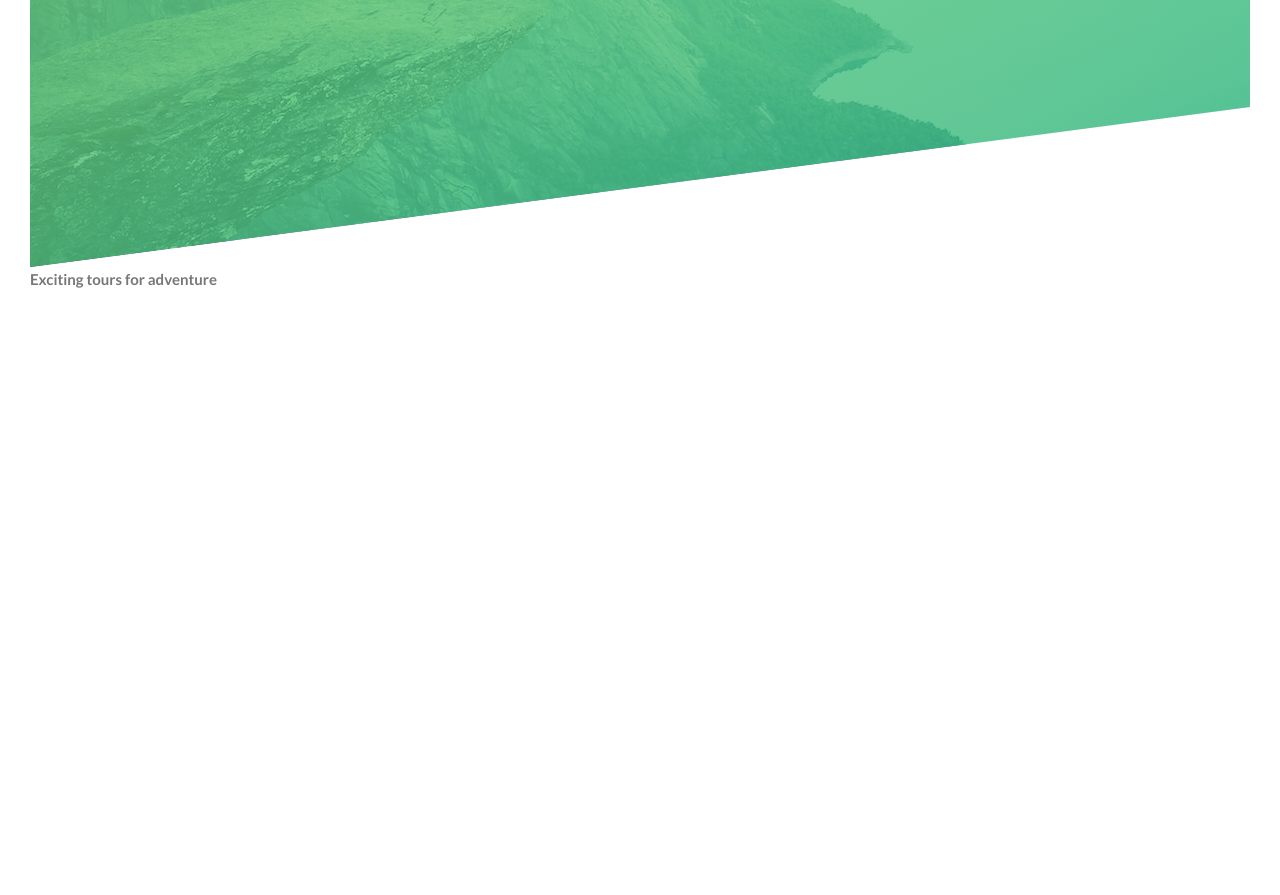
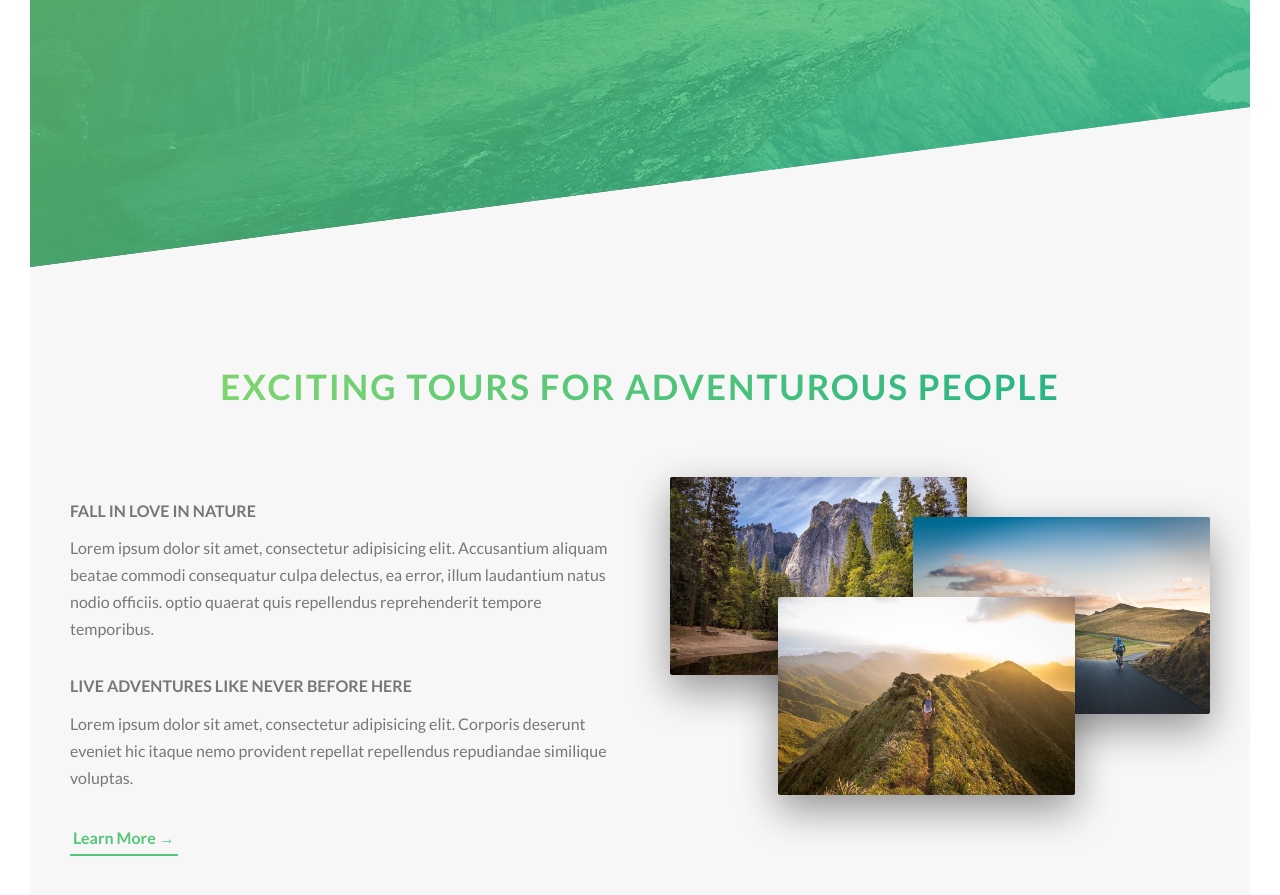
Before and after one commit to siddheshkand/Advance_Css, a website: page index.html in a window 1280 px wide. Shown: the part 523-1418 px from the top of the page. Before the commit the page ends 846 px from the top, so only its background shows below. Drawn offline with Linux system fonts and the light colour scheme.

Commit message:
section added

```diff
--- a/index.html
+++ b/index.html
@@ -9,7 +9,7 @@
     <link rel="shortcut icon" type="image/png" href="img/favicon.png">
     <title>OutDoors | Exciting tours for adventurous people</title>
 </head>
-<body id="go">
+<body id="">
 <header class="header">
     <div class="header__logo__box">
         <img class="header__logo" src="img/logo-white.png" alt="Logo">
@@ -20,7 +20,7 @@
             <span class="heading-primary-main">Out door</span>
             <span class="heading-primary-sub">is where life happens</span>
         </h1>
-        <a href="#go" class="btn btn-white btn-animated">
+        <a href="#" class="btn btn-white btn-animated">
             Discover Our tours
         </a>
     </div>
@@ -56,10 +56,35 @@
     </div>
 </section>-->
 <section class="section-about">
-    <h2 class="heading-secondary">
-        Exciting tours for adventure
-    </h2>
-
+    <div class="u-center-text u-margin-bottom-big">
+        <h2 class="heading-secondary">
+            Exciting tours for adventurous people
+        </h2>
+    </div>
+    <div class="row">
+        <div class="col-1-of-2">
+            <h3 class="heading-tertiary u-margin-bottom-small">Fall in love in nature</h3>
+            <p class="paragraph">
+                Lorem ipsum dolor sit amet, consectetur adipisicing elit.
+                Accusantium aliquam beatae commodi consequatur culpa delectus, ea error, illum laudantium natus nodio
+                officiis.
+                optio quaerat quis repellendus reprehenderit tempore temporibus.
+            </p>
+            <h3 class="heading-tertiary u-margin-bottom-small">Live adventures like never before here</h3>
+            <p class="paragraph">
+                Lorem ipsum dolor sit amet, consectetur adipisicing elit. Corporis deserunt eveniet hic itaque nemo
+                provident repellat repellendus repudiandae similique voluptas.
+            </p>
+            <a href="#" class="btn-text">Learn More &rarr;</a>
+        </div>
+        <div class="col-1-of-2">
+            <div class="composition">
+                <img src="img/nat-1-large.jpg" alt="1" class="composition__photo composition__photo--p1">
+                <img src="img/nat-2-large.jpg" alt="2" class="composition__photo composition__photo--p2">
+                <img src="img/nat-3-large.jpg" alt="3" class="composition__photo composition__photo--p3">
+            </div>
+        </div>
+    </div>
 </section>
 </body>
 </html>
--- a/package.json
+++ b/package.json
@@ -2,7 +2,7 @@
   "name": "advsass",
   "version": "1.0.0",
   "scripts": {
-    "compile:sass": "node-sass --watch=sass sass/main.scss css/style.css -w"
+    "compile:sass": "node-sass --watch=sass/* sass/main.scss css/style.css -w"
   },
   "devDependencies": {
     "node-sass": "^4.9.3"
--- a/sass/abstract/_variables.scss
+++ b/sass/abstract/_variables.scss
@@ -12,13 +12,15 @@ $color-primary: #55c57a;
 $color-primary-light: #7ed56f;
 $color-primary-dark: #28b485;
 
+$color-grey-light-1: #f7f7f7;
+
+
 //text color
 $color-grey-dark: #777;
 $color-white: #fff;
 $color-black: #000;
 
-
 //Grid
-$grid-width:114rem;
-$gutter-vertical:8rem;
-$gutter-horizontal:6rem;
+$grid-width: 114rem;
+$gutter-vertical: 8rem;
+$gutter-horizontal: 6rem;
--- a/sass/base/_typography.scss
+++ b/sass/base/_typography.scss
@@ -1,4 +1,3 @@
-
 /*heading primary*/
 .heading-primary {
   color: #ffffff;
@@ -30,3 +29,32 @@
   animation-timing-function: ease-out;
 
 }
+
+.heading-secondary {
+  font-size: 3.5rem;
+  text-transform: uppercase;
+  font-weight: 700;
+  background-image: linear-gradient(to right, $color-primary-light, $color-primary-dark);
+  display: inline-block;
+  -webkit-background-clip: text;
+  color: transparent;
+  letter-spacing: .2rem;
+  transition: all .2s;
+  &:hover {
+    transform: skewY(2deg) skewX(12deg) scale(1.1);
+    text-shadow: .5rem 1rem 2rem rgba($color-black, 0.2);
+  }
+}
+
+.heading-tertiary {
+  font-size: 1.6rem;
+  font-weight: 700;
+  text-transform: uppercase;
+}
+
+.paragraph {
+  font-size: 1.6rem;
+  &:not(:last-child) {
+    margin-bottom: 3rem;
+  }
+}
--- a/sass/base/_utilities.scss
+++ b/sass/base/_utilities.scss
@@ -0,0 +1,15 @@
+.u-center-text {
+  text-align: center;
+}
+
+.u-margin-bottom-big {
+  margin-bottom: 8rem;
+}
+
+.u-margin-bottom-medium {
+  margin-bottom: 4rem;
+}
+
+.u-margin-bottom-small {
+  margin-bottom: 1rem;
+}
--- a/sass/components/_button.scss
+++ b/sass/components/_button.scss
@@ -1,4 +1,3 @@
-
 /*:<pseudeo class> it si a special state of element */
 .btn:link, .btn:visited {
   text-transform: uppercase;
@@ -57,3 +56,28 @@
   animation: moveUp 1s ease-out .75s;
   animation-fill-mode: backwards;
 }
+
+.btn-text {
+  &:link, &:visited {
+    color: $color-primary;
+    display: inline-block;
+    text-decoration: none;
+    border-bottom: 2px solid $color-primary;
+    padding: 3px;
+    font-size: 1.6rem;
+    transition: all .9s;
+    font-weight: bold;
+  }
+  &:active {
+    box-shadow: 0 .5rem 1rem rgba($color-black,.15);
+    transform: translateY(0);
+
+  }
+  &:hover {
+    background: $color-primary;
+    color: $color-white;
+    animation: ease;
+    box-shadow: 0 1rem 2rem rgba($color-black,.15);
+    transform: translateY(-2px);
+  }
+}
--- /dev/null
+++ b/sass/components/_composition.scss
@@ -0,0 +1,31 @@
+.composition {
+  position: relative;
+  &__photo {
+    width: 55%;
+    box-shadow: 0 1.5rem 4rem rgba($color-black, .4);
+    position: absolute;
+    border-radius: 2px;
+    z-index: 10;
+    transition: all .2ms;
+    &--p1 {
+      left: 0;
+      top: -2rem;
+    }
+    &--p2 {
+      right: 0;
+      top: 2rem;
+    }
+    &--p3 {
+      left: 20%;
+      top: 10rem;
+    }
+
+    &:hover {
+      transform: scale(1.05);
+      box-shadow: 0 2.5rem 4rem rgba($color-black, .5);
+      z-index: 20 ;
+    }
+
+  }
+
+}
--- a/sass/layout/_grid.scss
+++ b/sass/layout/_grid.scss
@@ -1,6 +1,6 @@
 .row {
   max-width: $grid-width;
-  background-color: #eee;
+  //background-color: #eee;
   margin: 0 auto;
 
   &:not(:last-child) {
@@ -8,8 +8,8 @@
 
   }
   [class^="col-"] {
-    background-color: orangered;
-    color: #eeeeee;
+    //background-color: orangered;
+    //color: #eeeeee;
     float: left;
     &:not(:last-child) {
       margin-right: $gutter-horizontal;
--- a/sass/layout/_header.scss
+++ b/sass/layout/_header.scss
@@ -1,9 +1,8 @@
-
 .header {
   height: 95vh;
   background-size: cover; //Make the element fit always inside the box of viewport
   background: linear-gradient(to right bottom, rgba($color-primary-light, 0.8), rgba($color-primary-dark, 0.8)),
-  url("../../img/hero.jpg") top; //Image always stays top or centre or bottom or top on browser resize
+  url('../img/hero.jpg'); //Image always stays top or centre or bottom or top on browser resize
   clip-path: polygon(0 0, 100% 0, 100% 75vh, 0 100%); //Cut in polygon shape
   position: relative;
 
@@ -12,9 +11,11 @@
     top: 4rem;
     left: 4rem;
   }
+
   &__logo {
     height: 3.5rem;
   }
+
   &__text_box {
     position: absolute;
     top: 40%; /*to get the center*/
@@ -22,4 +23,5 @@
     transform: translate(-50%, -50%); /*to move the box element*/
     text-align: center;
   }
+
 }
--- a/sass/main.scss
+++ b/sass/main.scss
@@ -8,8 +8,14 @@
 @import "base/typography";
 @import "base/utilities";
 
+
 //Components
 @import "components/button";
+@import "components/composition";
+
 //Layouts
 @import "layout/header";
 @import "layout/grid";
+
+//Pages
+@import "pages/home";
--- a/sass/pages/_home.scss
+++ b/sass/pages/_home.scss
@@ -0,0 +1,6 @@
+.section-about {
+  background-color: $color-grey-light-1;
+  padding: 25rem 0;
+  margin-top: -20vh;
+
+}
```
Also changed, not shown: css/style.css.
